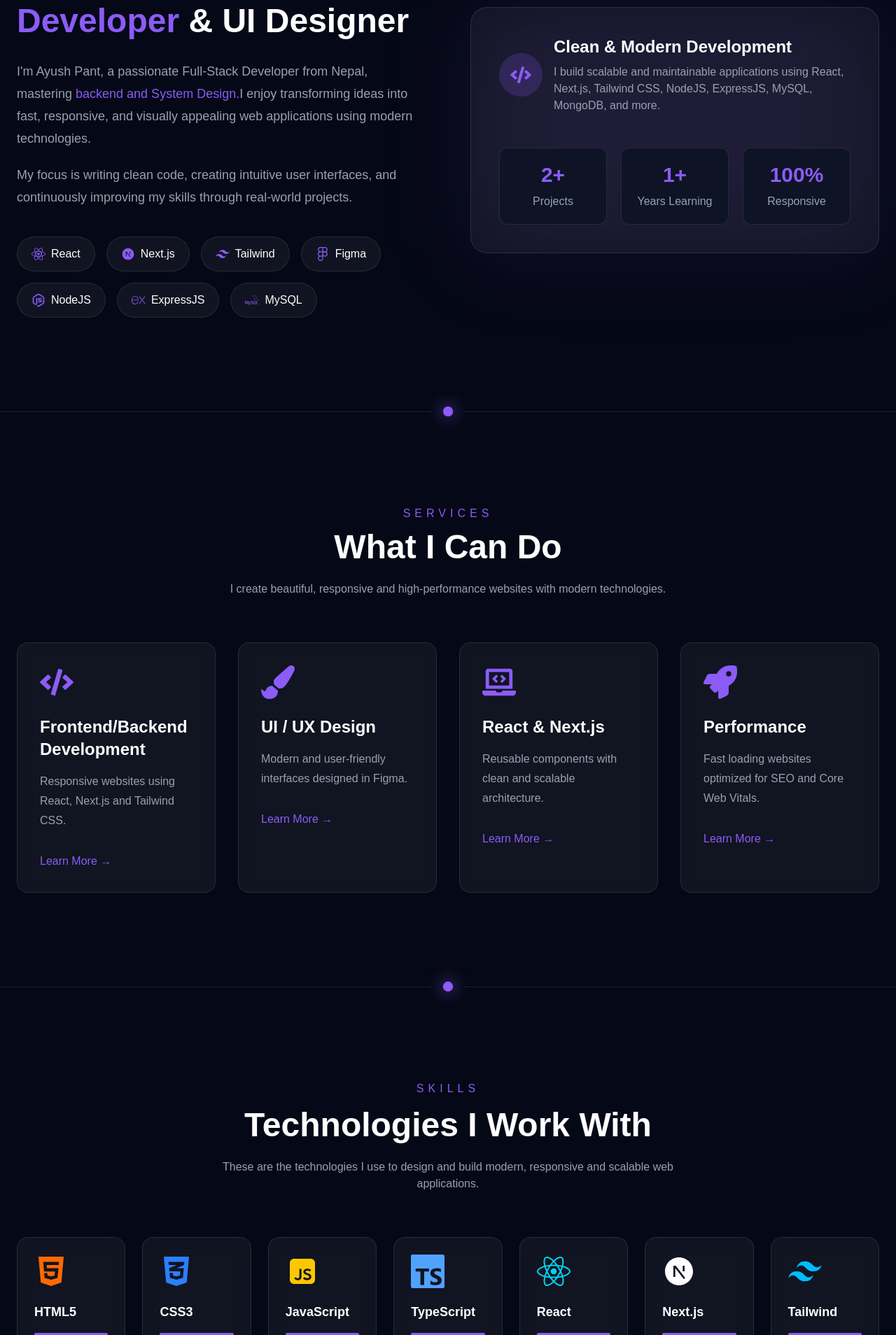
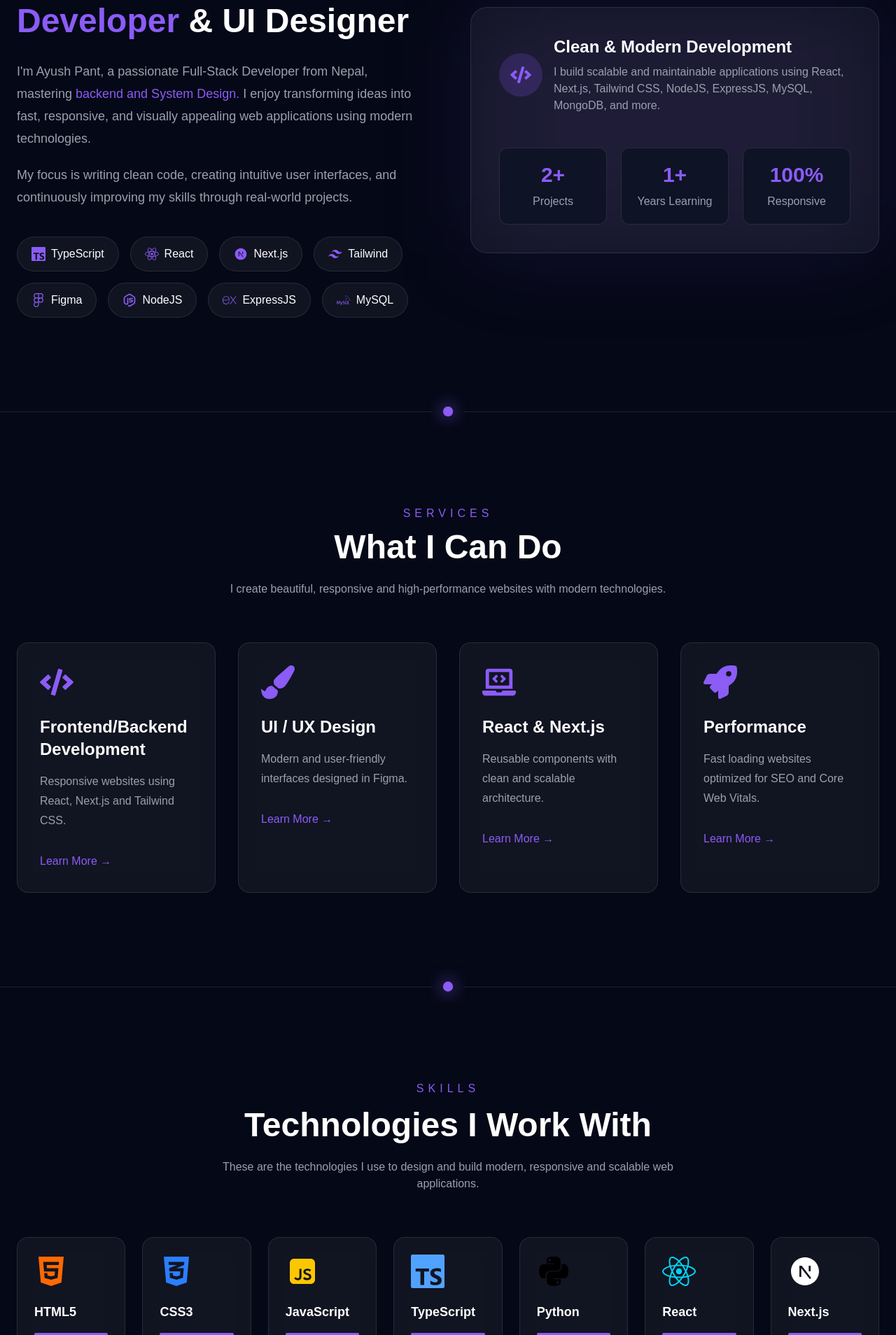
Before and after one commit to ayushpant-ui/Portfolio_New, a Next.js app in the folder app/: page / in a window 1280 px wide. Shown: the part 1072-2980 px from the top of the page at 70% size. Built offline with nearby package versions, Linux system fonts and the light colour scheme.

Commit message:
Added Icons

```diff
--- a/app/src/components/about/About.jsx
+++ b/app/src/components/about/About.jsx
@@ -12,6 +12,10 @@
 } from "react-icons/si";
 
 const techStack = [
+  {
+    name:'TypeScript',
+    icon:<SiTypescript />
+  },
   {
     name: "React",
     icon: <FaReact />,
@@ -84,8 +88,9 @@
 
           <p className="mt-8 text-lg leading-8 text-gray-400">
             I'm Ayush Pant, a passionate Full-Stack Developer from Nepal, mastering<span className="text-(--accent)"> backend and System Design.</span>
-            I enjoy transforming ideas into fast, responsive, and visually
+            <span> I enjoy transforming ideas into fast, responsive, and visually
             appealing web applications using modern technologies.
+            </span>
           </p>
 
           <p className="mt-5 text-lg leading-8 text-gray-400">
--- a/app/src/components/skills/Skill.jsx
+++ b/app/src/components/skills/Skill.jsx
@@ -10,6 +10,7 @@
   FaGitAlt,
   FaGithub,
   FaFigma,
+  FaPython
 } from "react-icons/fa";
 
 import {
@@ -45,6 +46,11 @@
     name: "TypeScript",
     icon: <SiTypescript />,
     color: "text-blue-400",
+  },
+  {
+    name: "Python",
+    icon: <FaPython />,
+    color: 'text-black'
   },
   {
     name: "React",
```
